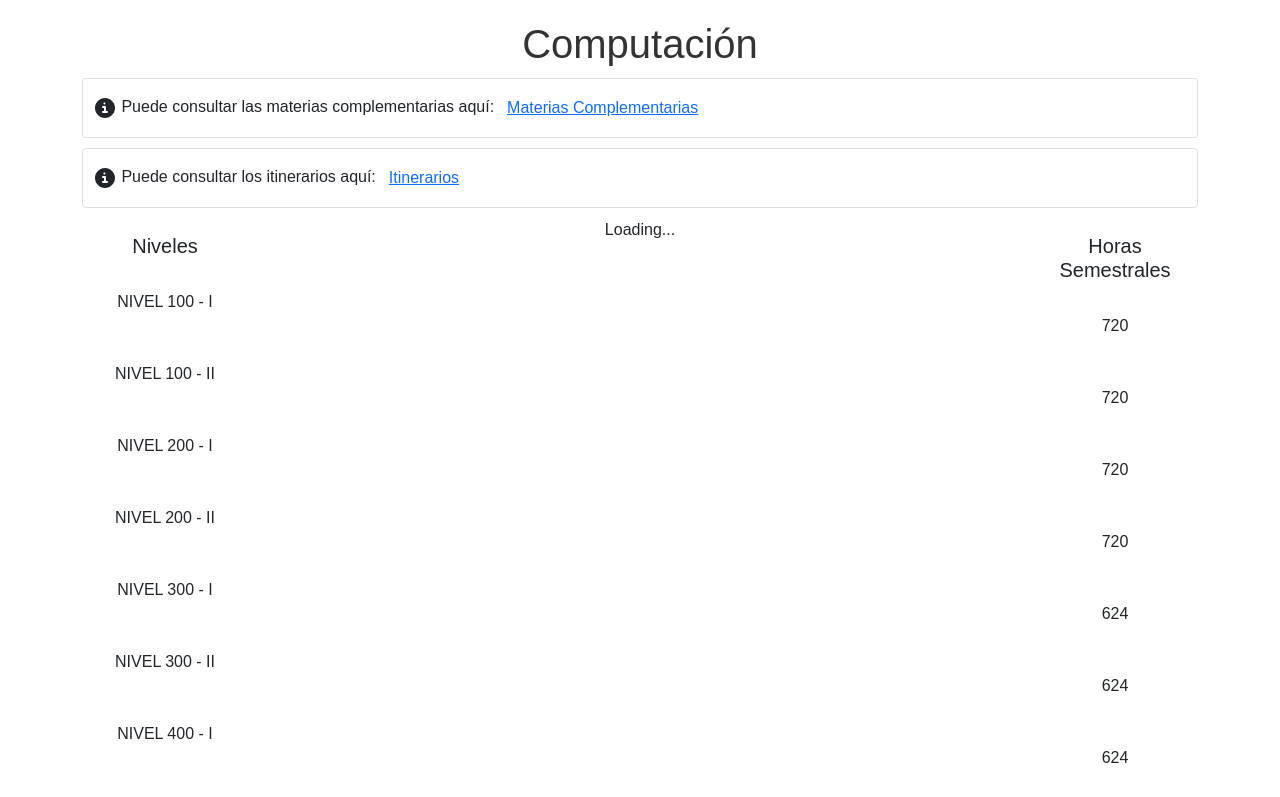
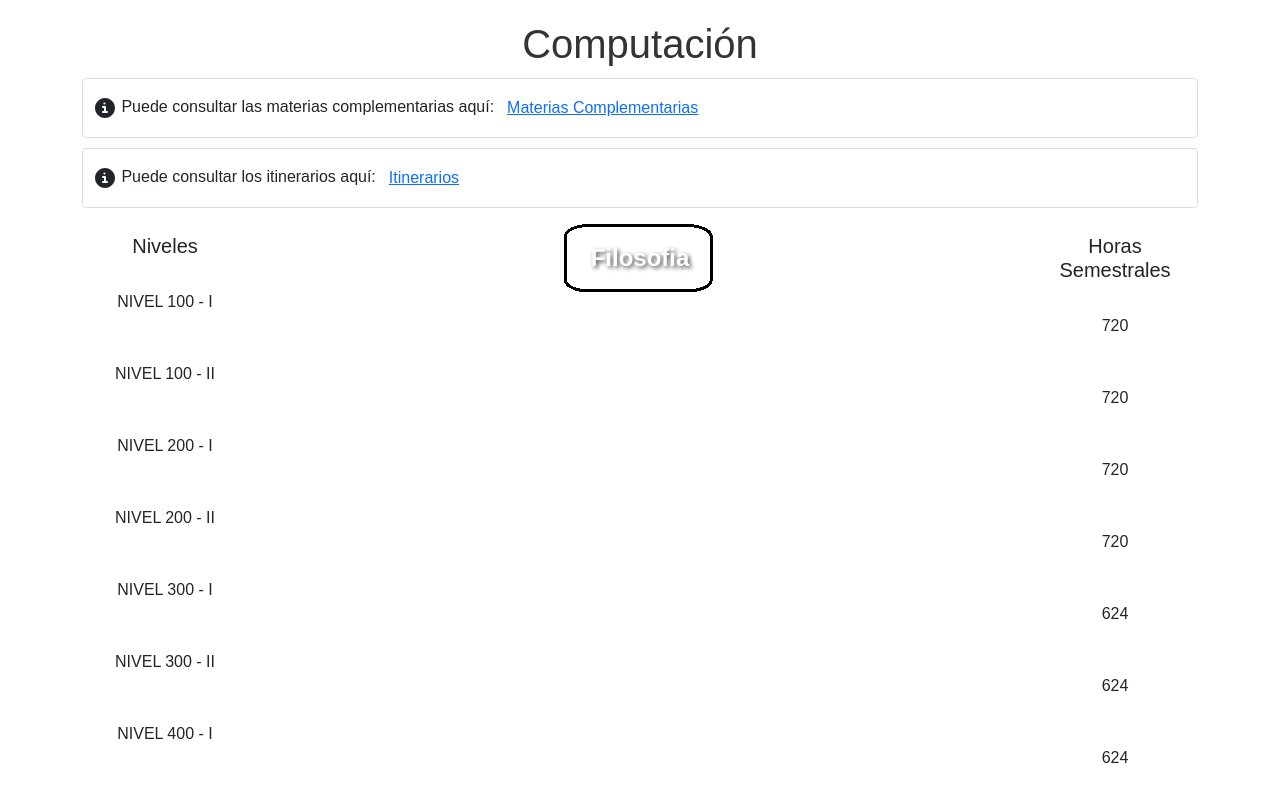
Before and after one commit to FabrazJ/Front2015_K, a React (Create React App) app: page / in a window 1280 px wide. Shown: the top 797 px of the page. Built offline with nearby package versions, Linux system fonts and the light colour scheme.

Commit message:
Actualizacion x2

```diff
--- a/src/components/material.js
+++ b/src/components/material.js
@@ -2,10 +2,11 @@
 import React from 'react';
 import CSubject from './CSubject';
 import Itineraries from './Itineraries';
-import Semestres from './subcomponents/mallas/Semestres';
+// import Semestres from './subcomponents/mallas/Semestres';
 import HorasSemestrales from './subcomponents/mallas/HorasSemestrales';
 import Niveles from './subcomponents/mallas/Niveles';
 import Simbologia from './Simbologia';
+import SemestresPrueba from './subcomponents/mallas/SemestresPrueba';
 // Styles
 import '../style/prueba.css'
 //Contenedor de prueba
@@ -23,7 +24,7 @@ const Material = () => {
           <Niveles />
         </Col>
         <Col md={8}>
-          <Semestres />
+          <SemestresPrueba />
         </Col>
         <Col md={2}>
           <HorasSemestrales />
--- /dev/null
+++ b/src/components/subcomponents/mallas/SemestresPrueba.js
@@ -0,0 +1,54 @@
+// import React from 'react';
+// import { Card } from 'react-bootstrap';
+// import ImagePrueba from '../../../img/Matematicas.png'; // Asegúrate de ajustar la ruta al archivo de imagen.
+// import semestreprueba from "../../../style/semestreprueba.css"
+
+// const SemestresPrueba = () => {
+//     return (
+//         <Card style={{ border: 'none', position: 'relative', display: 'inline-block' }}>
+//             <img src={ImagePrueba} alt="Descripción de la imagen" className="image" />
+//             <div className="text-overlay">Filosofia</div>
+//         </Card>
+//     );
+// }
+
+// export default SemestresPrueba;
+import React, { useState } from 'react';
+import { Card, Modal, Button } from 'react-bootstrap';
+import ImagePrueba from '../../../img/Matematicas.png'; // Asegúrate de ajustar la ruta al archivo de imagen.
+import semestreprueba from "../../../style/semestreprueba.css"
+
+const SemestresPrueba = () => {
+    // Estado para controlar la visibilidad del modal
+    const [show, setShow] = useState(false);
+
+    // Funciones para abrir y cerrar el modal
+    const handleClose = () => setShow(false);
+    const handleShow = () => setShow(true);
+
+    return (
+        <>
+            <Card style={{ border: 'none', position: 'relative', display: 'inline-block' }}>
+                <img src={ImagePrueba} alt="Descripción de la imagen" className="image" />
+                <div className="text-overlay" onClick={handleShow}>Filosofia</div>
+            </Card>
+
+            <Modal show={show} onHide={handleClose}>
+                <Modal.Header closeButton>
+                    <Modal.Title>Detalles de Filosofia</Modal.Title>
+                </Modal.Header>
+                <Modal.Body>
+                    Aquí puedes agregar información detallada sobre la filosofía.
+                    Puedes incluir texto, imágenes u otros elementos que consideres relevantes.
+                </Modal.Body>
+                <Modal.Footer>
+                    <Button variant="secondary" onClick={handleClose}>
+                        Cerrar
+                    </Button>
+                </Modal.Footer>
+            </Modal>
+        </>
+    );
+}
+
+export default SemestresPrueba;
--- /dev/null
+++ b/src/style/semestreprueba.css
@@ -0,0 +1,21 @@
+/* semestreprueba.css */
+.image {
+    width: 100%; /* La imagen ocupa el 100% del contenedor */
+    height: auto; /* Mantiene la proporción de la imagen */
+    display: block; /* Quita el espacio debajo de la imagen */
+}
+
+.text-overlay {
+    position: absolute;
+    top: 50%; /* Centra verticalmente */
+    left: 50%; /* Centra horizontalmente */
+    transform: translate(-50%, -50%); /* Ajusta la posición del centro */
+    color: white; /* Color del texto */
+    font-size: 1.5rem; /* Tamaño del texto */
+    font-weight: bold; /* Hace el texto más visible */
+    text-shadow: 2px 2px 4px rgba(0, 0, 0, 0.7); /* Agrega sombra al texto */
+    text-align: center; /* Centra el texto */
+    white-space: nowrap; /* Evita que el texto se quiebre en múltiples líneas */
+    width: 100%; /* Asegura que el contenedor del texto tenga el mismo ancho que la imagen */
+    cursor: pointer; /* Cambia el cursor a una mano cuando el texto es clicado */
+}
```
